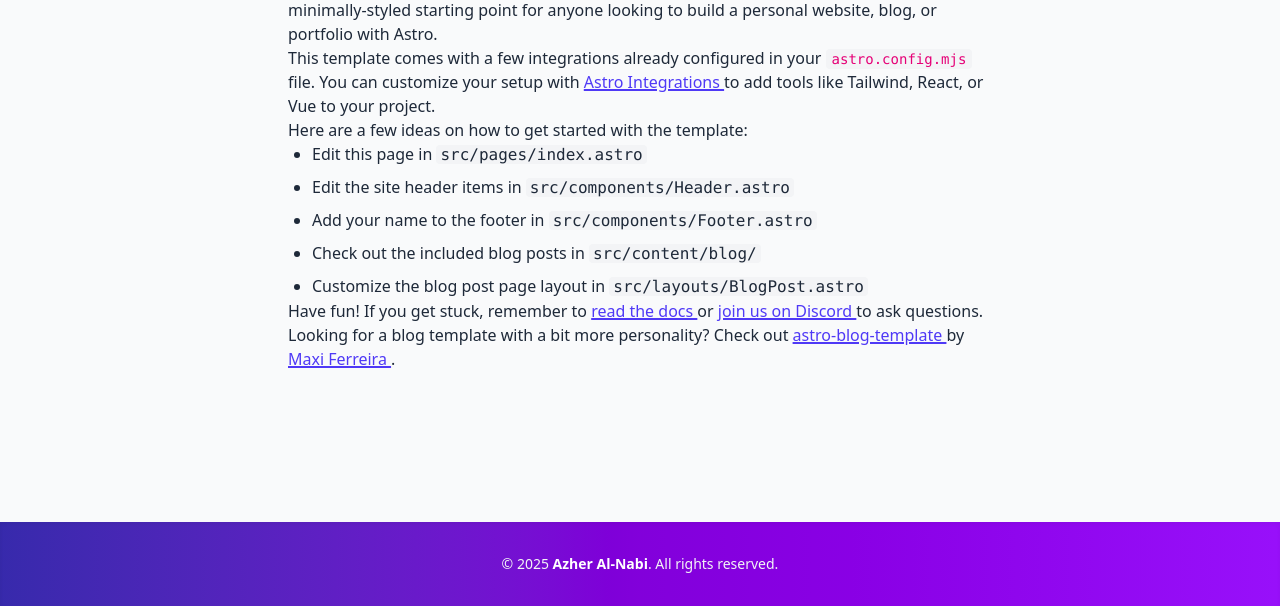
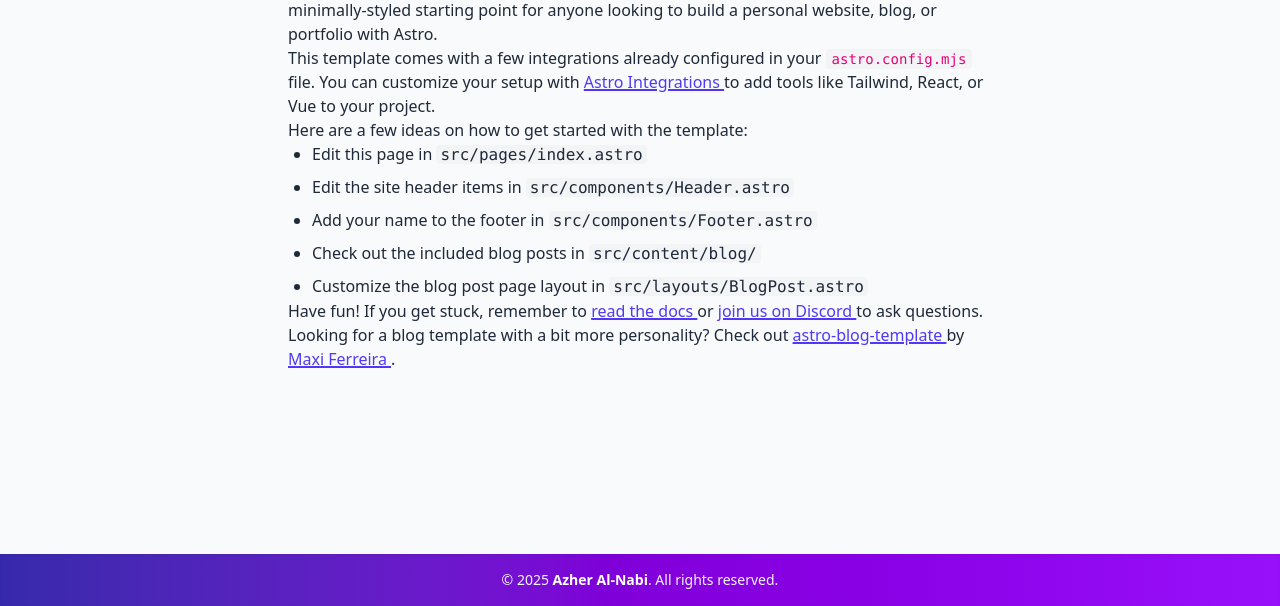
Before and after one commit to azher-alnabi/browser-ocr, an Astro site in the folder frontend/: page / in a window 1280 px wide. Shown: the part 194-800 px from the top of the page. Built offline with nearby package versions, Linux system fonts and the light colour scheme; Astro itself is replaced by a stand-in of ours.

Commit message:
Made the footer vertical padding smaller

```diff
--- a/frontend/src/components/Footer.astro
+++ b/frontend/src/components/Footer.astro
@@ -1,7 +1,7 @@
 ---
 ---
 
-<footer class="bg-gradient-to-r from-indigo-800 via-purple-700 to-purple-600 text-gray-100 py-8 text-center shadow-inner">
+<footer class="bg-gradient-to-r from-indigo-800 via-purple-700 to-purple-600 text-gray-100 py-4 text-center shadow-inner">
   <p class="text-sm">
     &copy; 2025 <span class="font-semibold text-white">Azher Al-Nabi</span>. All rights reserved.
   </p>
```
